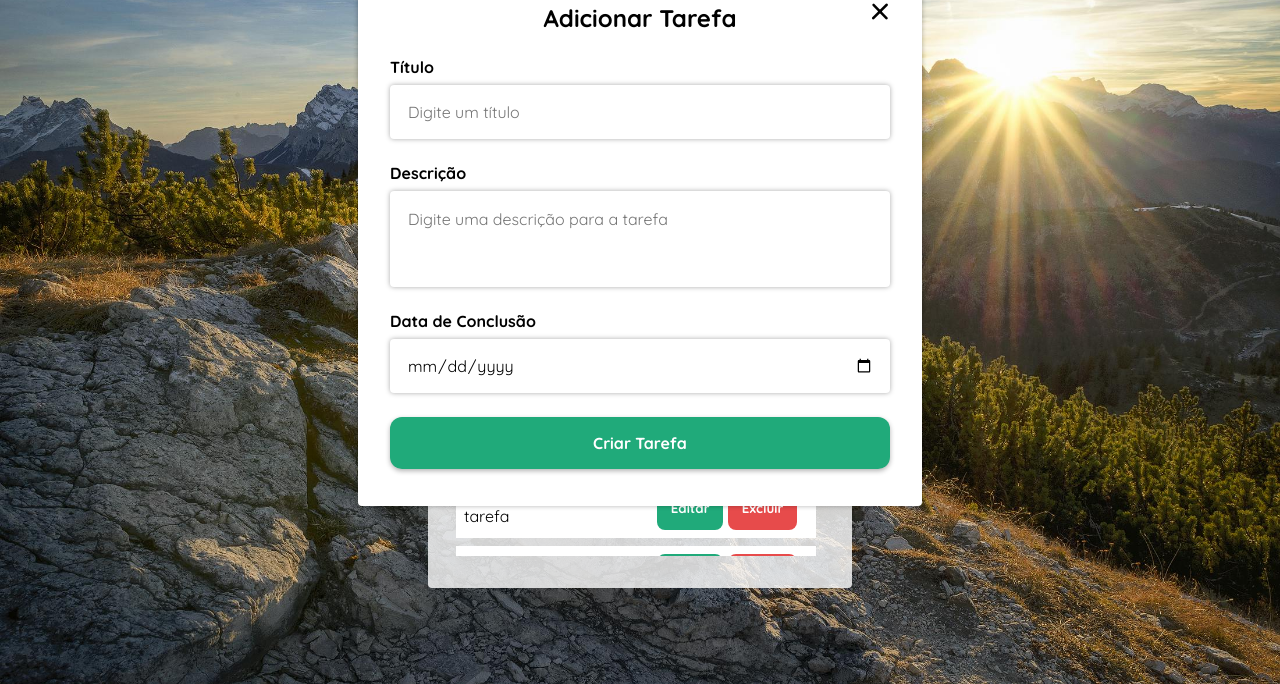
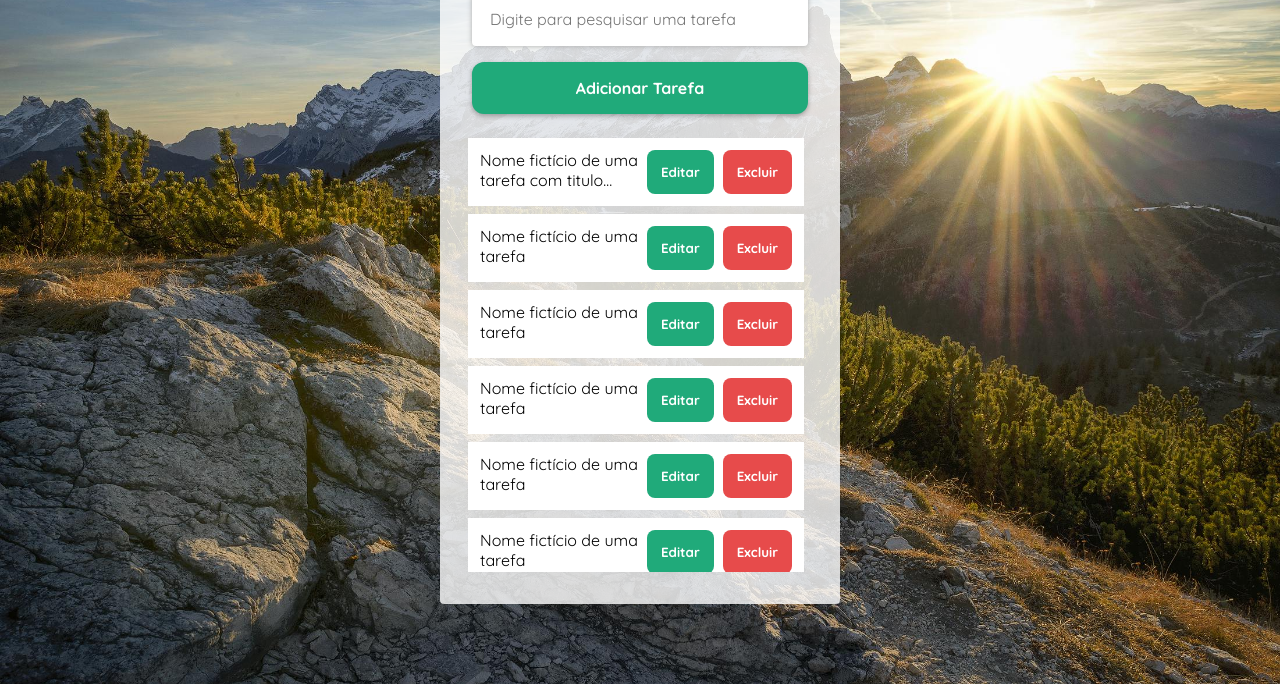
Before and after one commit to adejuniorr/lista-de-tarefas, a plain HTML site: page index.html in a window 1280 px wide. Shown: the part 160-844 px from the top of the page. Drawn offline with Linux system fonts and the light colour scheme.

Commit message:
:lipstick: update create task form structure and style

```diff
--- a/index.html
+++ b/index.html
@@ -23,7 +23,7 @@
     </div>
     <ul class="tasks_list" id="tasks-list">
       <li>
-        <p>Nome fictício de uma tarefa</p>
+        <p>Nome fictício de uma tarefa com titulo longo</p>
         <div>
           <button class="edit" id="edit-task">Editar</button>
           <button class="delete" id="delete-task">Excluir</button>
@@ -94,8 +94,9 @@
       </li>
     </ul>
     <div class="create_task_modal" id="create-task-modal">
-      <span class="close_modal">&times;</span>
+      <span class="close_modal" id="close-modal">&times;</span>
       <h2>Adicionar Tarefa</h2>
+      <form id="create-task-form">
         <div class="input_row">
             <label for="task-date-conclusion-input">
               Título
@@ -109,6 +110,7 @@
                 id="task-title-input"
               >
           </span>
+          <p class="error_msg" id="title-error"></p>
         </div>
         <div class="input_row">
           <label for="task-date-conclusion-input">
@@ -122,6 +124,7 @@
               placeholder="Digite uma descrição para a tarefa"
             ></textarea>
           </span>
+          <p class="error_msg" id="description-error"></p>
         </div>
         <div class="input_row">
           <label for="task-date-conclusion-input">
@@ -131,16 +134,20 @@
             <input
               type="date"
               name="task_date_conclusion_input"
-            id="task-date-conclusion-input"
+              id="task-conclusion-date-input"
+              min=""
             >
           </span>
+          <p class="error_msg" id="conclusion-date-error"></p>
         </div>
         <button
+          type="submit"
           class="primary_button"
           id="create-task-button"
         >
           <span>Criar Tarefa</span>
         </button>
+      </form>
     </div>
   </main>
   <script src="script.js"></script>
--- a/style.css
+++ b/style.css
@@ -20,10 +20,11 @@ main {
   align-items: center;
   justify-content: center;
   gap: 16px;
-  width: 85vw;
-  max-width: 360px;
-  height: 80vh;
+  width: 90vw;
+  max-width: 400px;
+  height: 90vh;
   padding: 32px;
+  box-sizing: border-box;
   border-radius: 4px;
   margin: 44px auto;
   background-color: rgba(255, 255, 255, 0.8);
@@ -100,6 +101,11 @@ h1 {
   }
 }
 
+.error_msg {
+  color: #d92929;
+  font-style: italic;
+}
+
 .primary_button {
   width: 100%;
   border: none;
@@ -156,15 +162,23 @@ h1 {
     align-items: top;
     gap: 8px;
     background-color: #fff;
-    padding: 8px;
+    padding: 12px;
     margin-top: 8px;
 
     p {
-      width: 55%;
+      width: 100%;
+      overflow: hidden;
+      display: -webkit-box;
+      -webkit-box-orient: vertical;
+      line-clamp: 2;
+      -webkit-line-clamp: 2;
     }
 
     div {
-      width: 45%;
+      display: flex;
+      align-items: center;
+      justify-content: space-between;
+      min-width: 145px;
     }
 
     .edit, .delete {
@@ -191,24 +205,22 @@ h1 {
 .create_task_modal {
   background-color: #fff;
   box-shadow: 0 0 5px rgba(0,0,0,0.3);
-  width: 90vw;
+  width: 75vw;
   max-width: 500px;
-  height: 500px;
   border-radius: 4px;
   position: fixed;
   z-index: 100;
-  display: flex;
+  display: none;
   flex-direction: column;
-  align-items: start;
   justify-content: center;
   gap: 24px;
-  padding: 20px 32px;
+  padding: 32px;
 
   .close_modal {
     font-size: 44px;
     position: absolute;
-    top: 16px;
-    right: 32px;
+    top: 0px;
+    right: 16px;
     cursor: pointer;
   }
 
@@ -216,4 +228,13 @@ h1 {
     text-align: center;
     width: 100%;
   }
+
+  form {
+    width: 100%;
+    display: flex;
+    flex-direction: column;
+    align-items: start;
+    justify-content: center;
+    gap: 24px;
+  }
 }
```
Lines whose indentation alone changed are shown as unchanged.
